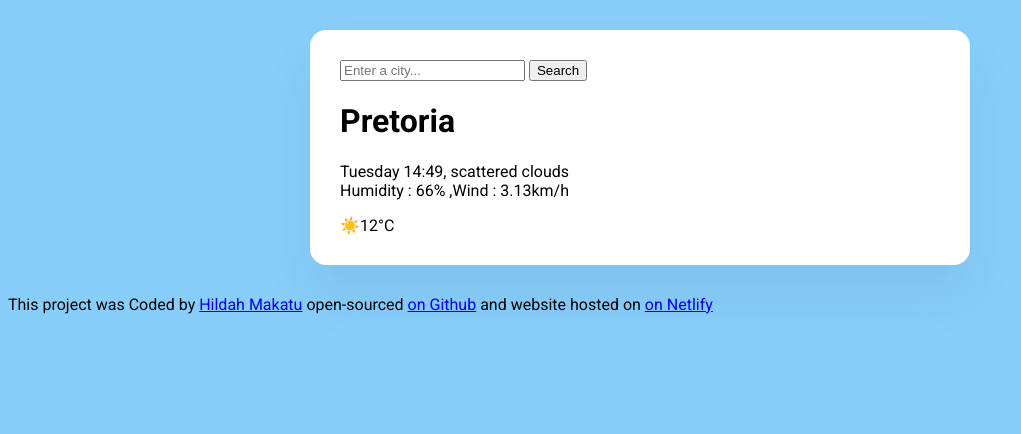
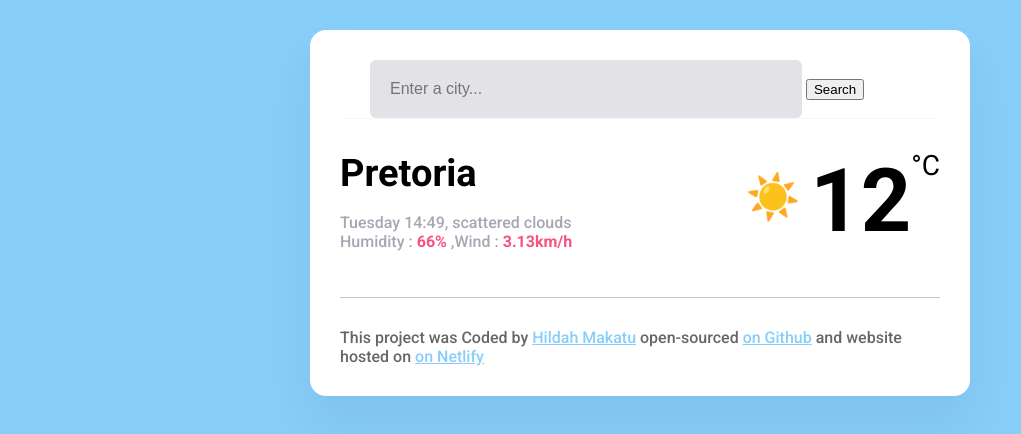
Before and after one commit to minorah/weatherFocast, a plain HTML site: page index.html in a window 1280 px wide. Shown: the whole page, without its empty margins (0-1021 px from the left). Drawn offline with Linux system fonts and the light colour scheme; a web font is replaced by a local one.

Commit message:
Added  basic CSS.

```diff
--- a/index.html
+++ b/index.html
@@ -13,29 +13,36 @@
 <body>
   <div class="weather-app">
     <header>
-       <form>
-         <input type="Search"placeholder="Enter a city..."required />
-         <input type="Submit"value="Search"/>
+       <form class="search-form">
+         <input type="Search"placeholder="Enter a city..."required  class="search-form-input"/>
+         <input type="Submit"value="Search"class="search-form-button"/>
        </form>
     </header>
     <main>
+      <div class="weather-app-data">
              <div>
-            <h1>
+            <h1 class="weather-app-city">
               Pretoria
              </h1>
-                  <p>
+                  <p class="weather-app-details">
               Tuesday 14:49, scattered clouds
                 <br/>
-                 Humidity : 66% ,Wind : 3.13km/h
+                 Humidity : <strong>66%</strong> ,Wind : <strong>3.13km/h</strong>
                </p>
               </div>
-              <div>☀️12°C</div>
+              <div class="weather-app-temperature-container">
+                <div class="weather-app-icon">☀️</div>
+                <div class="weather-app-temperature" >12</div>
+                <div class="weather-app-unit">°C</div>
+            </div>
+
   </main>
   </body>
     <footer>
-    </div>
+
         This project was Coded by
         <a href="https://github.com/minorah"target="blank">Hildah Makatu</a> open-sourced <a href="https://github.com/minorah/weatherFocast"target="blank">on Github</a> and website hosted on <a href="https://main--wfocast.netlify.app/"target="blank"> on Netlify</a>
     </footer>
+  </div>
 </body>
 </html>
--- a/src/index.css
+++ b/src/index.css
@@ -10,3 +10,75 @@ body{
     box-shadow: 0 30px 50px rgba(65 ,50 ,100 ,0.08);
     border-radius: 16px;
 }
+.weather-app-details{
+    font-size: 16px;
+    line-height: 40px 24px;
+    color:rgba(39 , 33 ,66 ,0.4);
+    font-weight: 500;;
+}
+.weather-app-details strong{
+    color:#f65282;
+}
+.weather-app-temperature-container{
+    display:flex;
+}
+.weather-app-temperature{
+    font-size:88px;
+    margin-left:10px;
+    font-weight:bold;
+}
+    .weather-app-icon{
+        font-size:44px;
+        margin-top:22px;
+    }
+.weather-app-unit{
+    margin: top 16px;
+    font-size:28px;
+}
+
+.weather-app-city{
+    margin: 0;
+    font-size:38px;
+    line-height: 48px;
+}
+header{
+    border-bottom:1px solid #f9f7fe;
+    padding:0 030px 0;
+}
+
+
+.search-form-input{
+    background-color: #e2e2e7;
+    border:none;
+    border-radius :6px;
+    width:80%;
+    padding:20px;
+    font-size:16px;
+}
+.search-font-button{
+    background: lightskyblue;
+    padding:15px;
+    border:none;
+    border-radius:6px;
+    color:white;
+    margin-left:5px;
+    font-size:16px;
+}
+main{
+    padding:30px 0;
+}
+footer{
+    border-top: 1px solid rgb(196, 194, 196);
+    padding: 30px 0 0 0;
+    text-align: centre;
+    font-weight:500;
+    font-size: 13px 14px;
+    color:rgba(0 ,0 ,0 ,0.6);
+}
+a{
+    color: lightskyblue;
+}
+.weather-app-data{
+    display:flex;
+    justify-content: space-between;
+}
```
